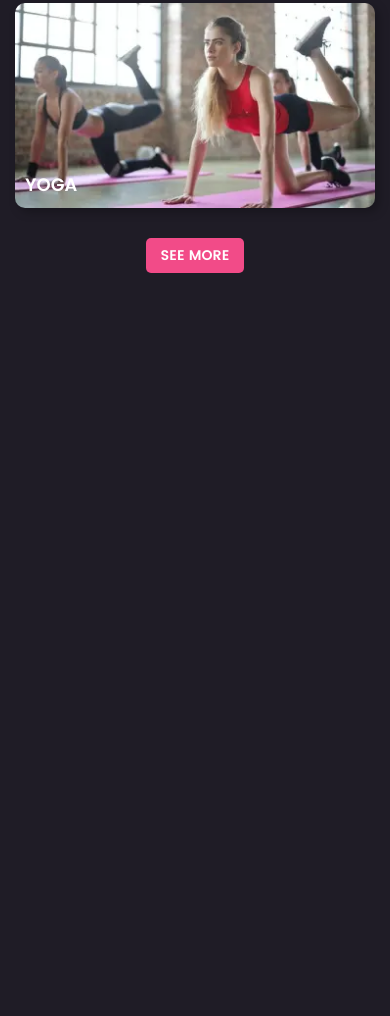
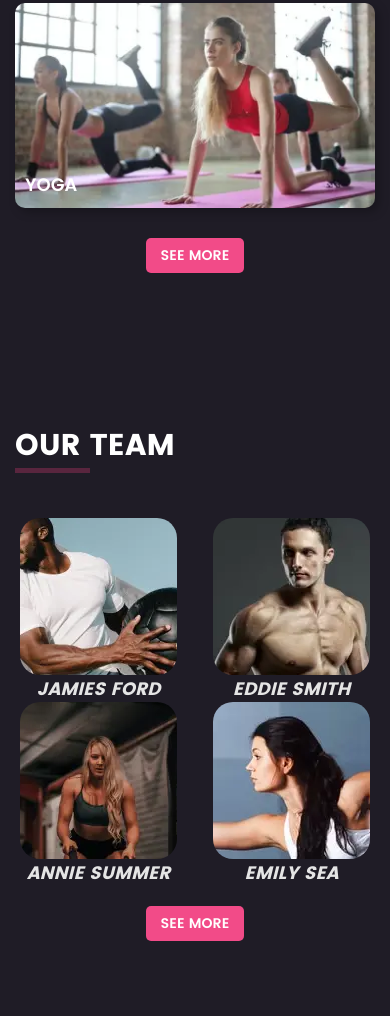
Before and after one commit to ptrv-dev/www-workout, a plain HTML site: page index.html in a window 390 px wide. Shown: the part 2016-3032 px from the top of the page. Before the commit the page ends 2364 px from the top, so only its background shows below. Drawn offline with Linux system fonts and the light colour scheme.

Commit message:
Update 2022-08-25T12:08:50.544Z

```diff
--- a/css/main.css
+++ b/css/main.css
@@ -572,3 +572,108 @@
     display: none;
   }
 }
+.our-team__content {
+  display: flex;
+  justify-content: space-between;
+  flex-wrap: wrap;
+}
+@media (max-width: 1024px) {
+  .our-team__content {
+    justify-content: space-around;
+  }
+}
+.our-team__button {
+  margin: 20px auto 0;
+  display: none;
+}
+
+.item-our-team {
+  flex: 0 0 261px;
+  background: #F2F2F2;
+  display: flex;
+  flex-direction: column;
+  margin-bottom: 40px;
+}
+.item-our-team__content {
+  padding: 20px 12px 12px 12px;
+  display: flex;
+  flex-direction: column;
+}
+.item-our-team__title {
+  font-style: italic;
+  font-weight: 700;
+  font-size: 18px;
+  line-height: 1.5;
+  text-transform: uppercase;
+  color: #0D0D0D;
+}
+.item-our-team__subtitle {
+  font-style: italic;
+  font-weight: 600;
+  font-size: 13px;
+  line-height: 1.5384615385;
+  text-transform: capitalize;
+  color: #332f3c;
+}
+.item-our-team__text {
+  font-size: 12px;
+  line-height: 1.5;
+  text-align: center;
+  color: rgba(13, 13, 13, 0.5);
+  margin: 10px 0 50px 0;
+}
+.item-our-team__button {
+  align-self: flex-end;
+}
+
+@media (max-width: 425px) {
+  .our-team__content {
+    justify-content: space-between;
+  }
+  .item-our-team {
+    margin: 0 5px;
+    flex-basis: 157px;
+    width: 157px;
+    background: none;
+  }
+  .item-our-team__content {
+    padding: 0;
+  }
+  .item-our-team__image {
+    width: 157px;
+    height: 157px;
+    border-radius: 20px;
+    overflow: hidden;
+    display: flex;
+    justify-content: center;
+    align-items: center;
+  }
+  .item-our-team__title {
+    color: #e5e5e5;
+    text-align: center;
+  }
+  .item-our-team__text {
+    display: none;
+  }
+  .item-our-team__subtitle {
+    display: none;
+  }
+  .item-our-team__button {
+    display: none;
+  }
+  .our-team__button {
+    display: block;
+  }
+}
+@media (max-width: 374px) {
+  .our-team__content {
+    flex-direction: column;
+    align-items: center;
+  }
+  .item-our-team {
+    margin-bottom: 20px;
+  }
+  .our-team__button {
+    margin: 0 auto;
+  }
+}
--- a/index.html
+++ b/index.html
@@ -147,6 +147,60 @@
 				</div>
 			</div>
 		</section>
+		<section class="section our-team">
+			<div class="container our-team__container">
+				<div class="section__header our-team__header">
+					<h2 class="section__title">Our team</h2>
+				</div>
+				<div class="our-team__content">
+					<div class="our-team__item item-our-team">
+						<div class="item-our-team__image">
+							<picture><source srcset="./img/our-team/01.webp" type="image/webp"><img src="./img/our-team/01.png" alt=""></picture>
+						</div>
+						<div class="item-our-team__content">
+							<h4 class="item-our-team__title">jamies ford</h4>
+							<h5 class="item-our-team__subtitle">trainer</h5>
+							<p class="item-our-team__text">Lorem ipsum dolor sit amet, consectetur adipiscing elit. Maecenas fringilla, lacus eget consequat </p>
+							<a href="#" class="button item-our-team__button">See more</a>
+						</div>
+					</div>
+					<div class="our-team__item item-our-team">
+						<div class="item-our-team__image">
+							<picture><source srcset="./img/our-team/02.webp" type="image/webp"><img src="./img/our-team/02.png" alt=""></picture>
+						</div>
+						<div class="item-our-team__content">
+							<h4 class="item-our-team__title">eddie smith</h4>
+							<h5 class="item-our-team__subtitle">trainer</h5>
+							<p class="item-our-team__text">Lorem ipsum dolor sit amet, consectetur adipiscing elit. Maecenas fringilla, lacus eget consequat </p>
+							<a href="#" class="button item-our-team__button">See more</a>
+						</div>
+					</div>
+					<div class="our-team__item item-our-team">
+						<div class="item-our-team__image">
+							<picture><source srcset="./img/our-team/03.webp" type="image/webp"><img src="./img/our-team/03.png" alt=""></picture>
+						</div>
+						<div class="item-our-team__content">
+							<h4 class="item-our-team__title">annie summer</h4>
+							<h5 class="item-our-team__subtitle">trainer</h5>
+							<p class="item-our-team__text">Lorem ipsum dolor sit amet, consectetur adipiscing elit. Maecenas fringilla, lacus eget consequat </p>
+							<a href="#" class="button item-our-team__button">See more</a>
+						</div>
+					</div>
+					<div class="our-team__item item-our-team">
+						<div class="item-our-team__image">
+							<picture><source srcset="./img/our-team/04.webp" type="image/webp"><img src="./img/our-team/04.png" alt=""></picture>
+						</div>
+						<div class="item-our-team__content">
+							<h4 class="item-our-team__title">emily sea</h4>
+							<h5 class="item-our-team__subtitle">trainer</h5>
+							<p class="item-our-team__text">Lorem ipsum dolor sit amet, consectetur adipiscing elit. Maecenas fringilla, lacus eget consequat </p>
+							<a href="#" class="button item-our-team__button">See more</a>
+						</div>
+					</div>
+					<a href="#" class="button our-team__button">See more</a>
+				</div>
+			</div>
+		</section>
 		<script src="./js/app.min.js"></script>
 	</body>
 </html>
```
Also changed, not shown: css/main.min.css, img/our-team/01.png (added), img/our-team/01.webp (added), img/our-team/02.png (added), img/our-team/02.webp (added), img/our-team/03.png (added), img/our-team/03.webp (added), img/our-team/04.png (added), img/our-team/04.webp (added).
